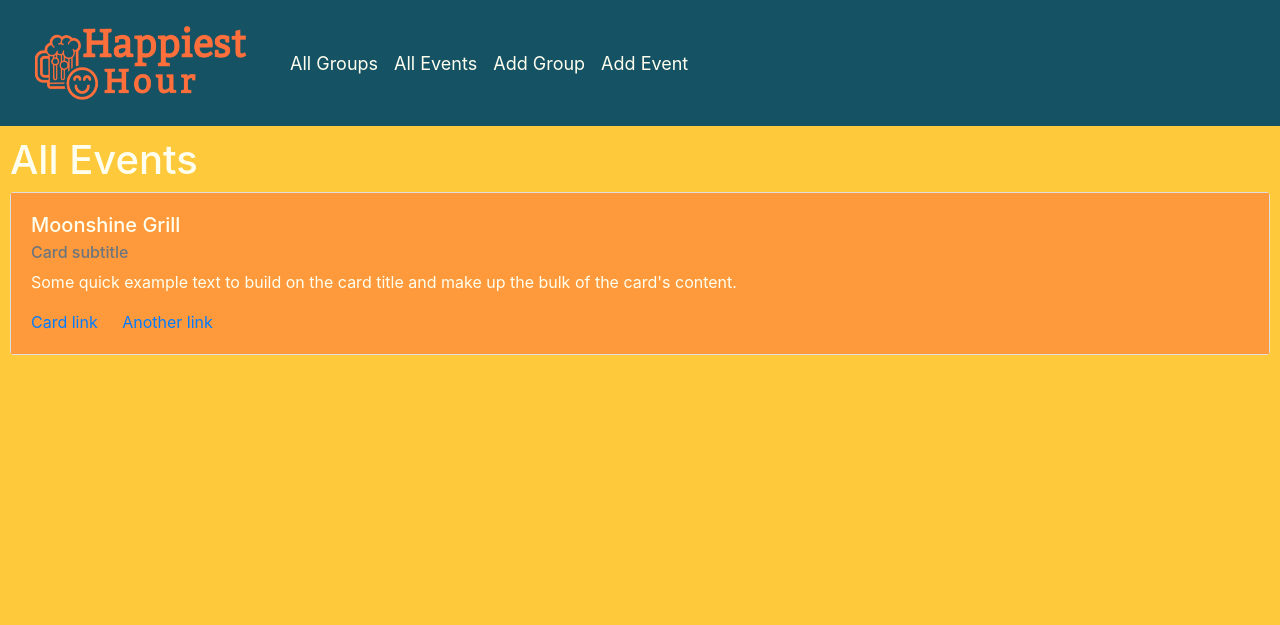
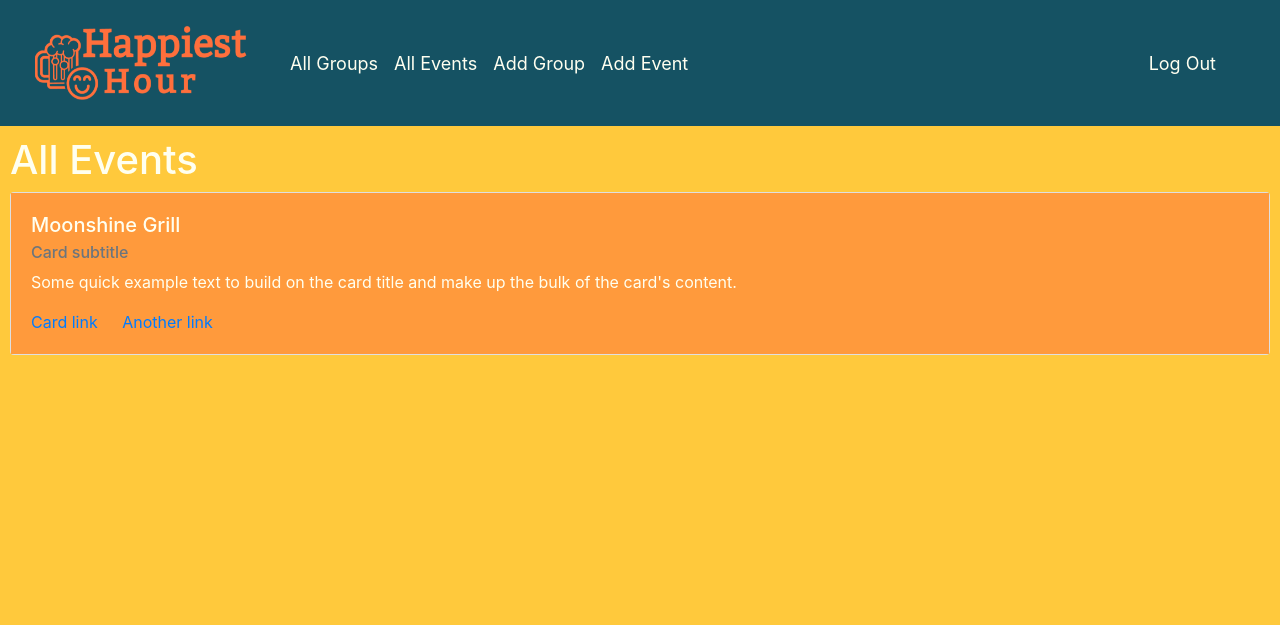
Before and after one commit to 600rrchris/happiest-hour, a Django app: page /events/index in a window 1280 px wide. Shown: the top 625 px of the page. Run offline with Django 3.2, Linux system fonts and the light colour scheme; the visitor is signed in with stand-in values (Sample User, id 1); some libraries are stand-ins or nearby versions.

Commit message:
adds log out to base

```diff
--- a/main_app/templates/base.html
+++ b/main_app/templates/base.html
@@ -33,7 +33,11 @@
       <a style="color:#FFFFF0;" class="nav-link" href="{% url 'events_new' %}">Add Event</a>
       </li>
       </ul>
-
+      <ul class="navbar-nav ml-auto">
+        <li class="nav-item">
+            <a style="color:#FFFFF0;" class="nav-link" href="{% url 'logout' %}">Log Out</a>
+        </li>
+        <ul>
       {% else %}
   <ul class="navbar-nav ml-auto">
   <li class="nav-item">
```
